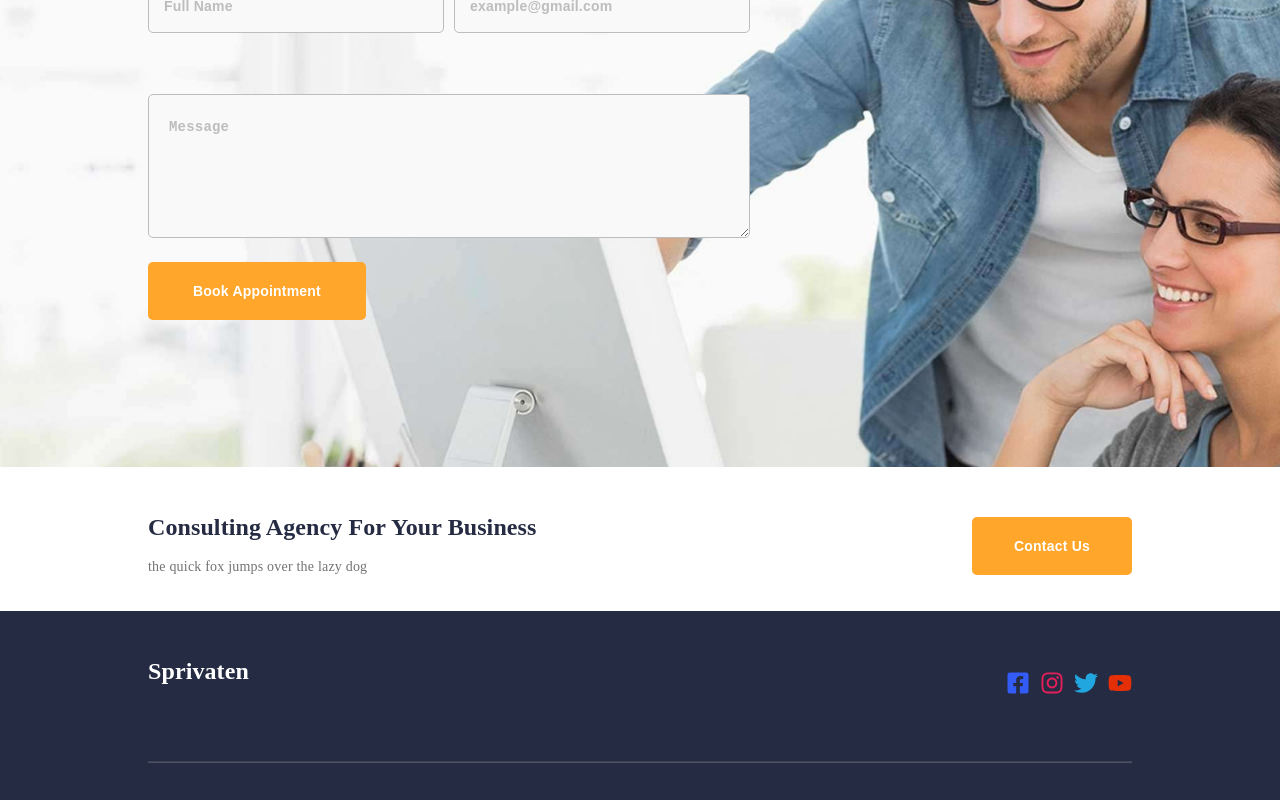
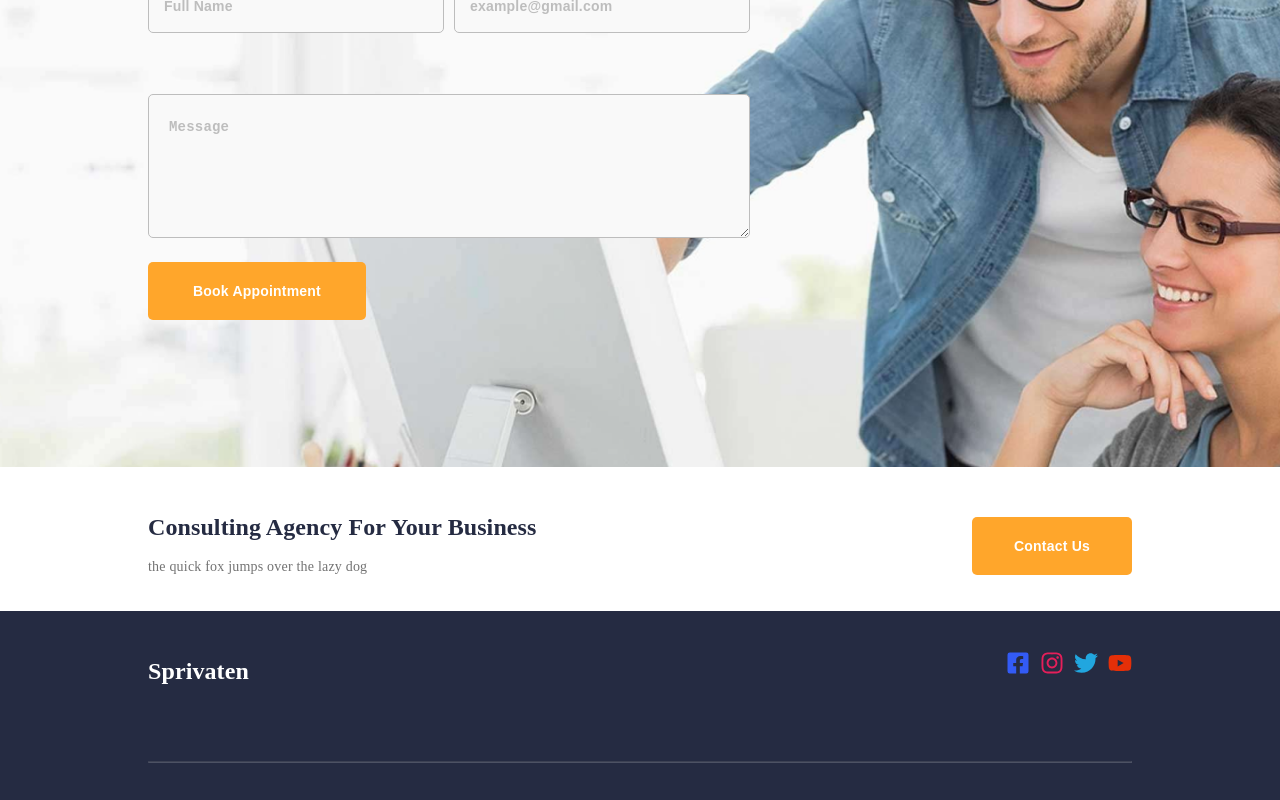
Before and after one commit to tahminarasulzadeh/Sprivaten-Remote-Academy, a React (Vite) app: page / in a window 1280 px wide. Shown: the part 3956-4756 px from the top of the page. Built offline with nearby package versions, Linux system fonts and the light colour scheme.

Commit message:
last commit

```diff
--- a/src/pages/Footer/Footer.css
+++ b/src/pages/Footer/Footer.css
@@ -23,7 +23,7 @@
     display: flex;
     justify-content: center;
     gap: 10px;
-    margin-top: 4%;
+    margin-top: 2%;
 }
 
 .facebook,
@@ -136,6 +136,7 @@
     right: 1px;
 }
 
+
 @media only screen and (max-width: 968px) {
    .footer-header {
     flex-direction: column;
```
